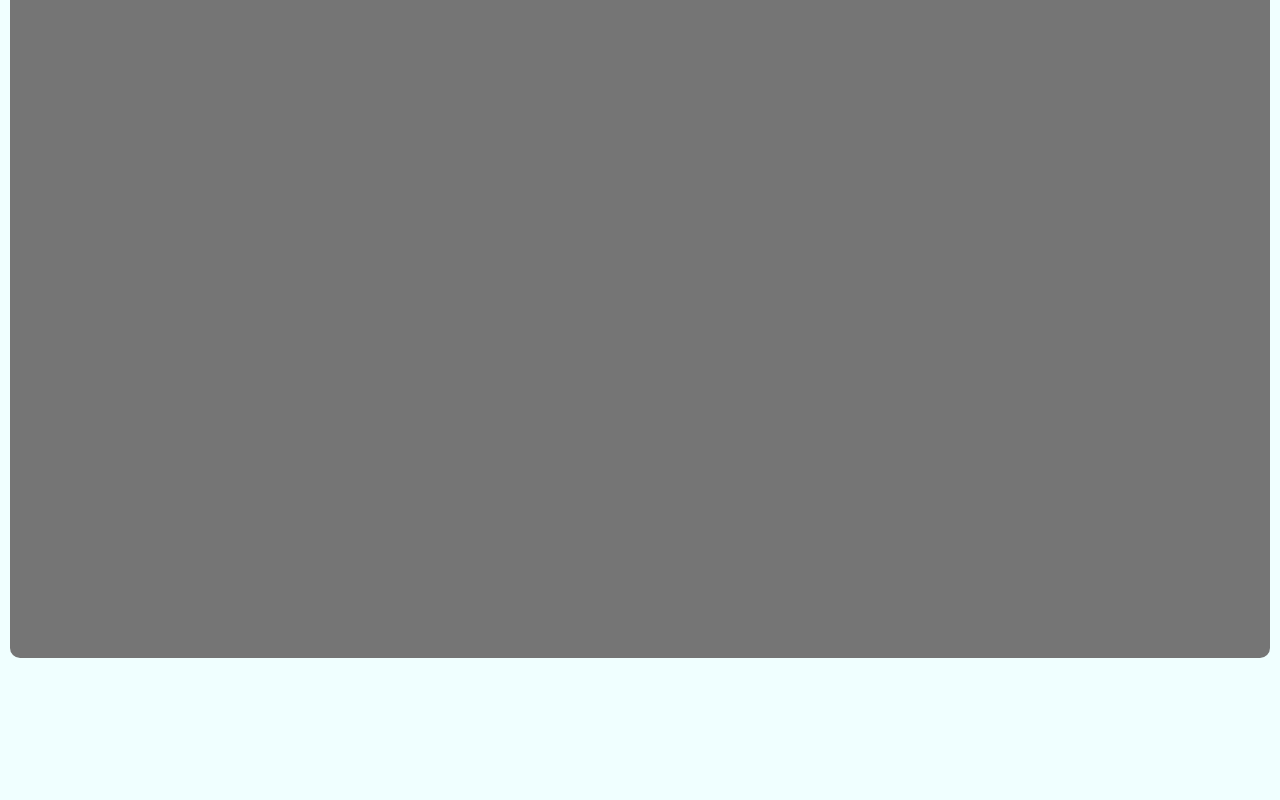
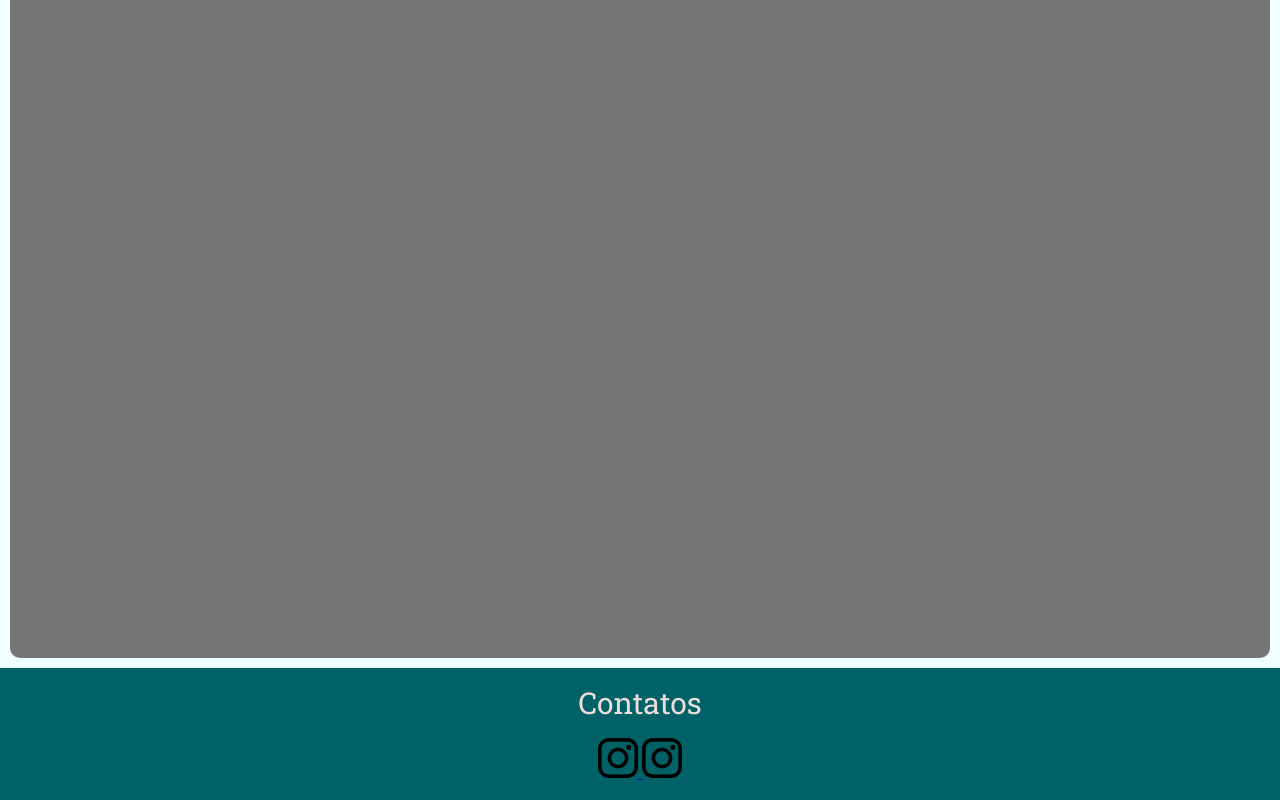
Before and after one commit to YuriBrag/Web-SobreMim-YuriBragine, a plain HTML site: page index.html in a window 1280 px wide. Shown: the part 310-1110 px from the top of the page. Before the commit the page ends 978 px from the top, so only its background shows below. Drawn offline with Linux system fonts and the light colour scheme.

Commit message:
create footer and link to instagram acount

```diff
--- /dev/null
+++ b/css/components/mainFooter.css
@@ -0,0 +1,4 @@
+.mainFooter {
+    background-color: #006266;
+    padding: 20px;
+}
--- /dev/null
+++ b/css/components/mainLogo.css
@@ -0,0 +1,5 @@
+.mainLogo {
+    margin-top: 20px;
+    max-width: 40px;
+    max-height: 40px;
+}
--- /dev/null
+++ b/css/components/mainSubtitle.css
@@ -0,0 +1,9 @@
+.mainSubtitle {
+    display: inline-flex;
+    font-size: 30px;
+    color: rgb(238, 221, 221);
+    align-items: center;
+}
+.mainSubtitle .contacts {
+    align-self: center;
+}
--- a/index.html
+++ b/index.html
@@ -14,6 +14,9 @@
         <link rel="stylesheet" href="css/components/mainBanner.css">
         <link rel="stylesheet" href="css/components/mainTitle.css">
         <link rel="stylesheet" href="css/components/mainButton.css">
+        <link rel="stylesheet" href="css/components/mainFooter.css">
+        <link rel="stylesheet" href="css/components/mainSubtitle.css">
+        <link rel="stylesheet" href="css/components/mainLogo.css">
     </head>
     <body>
         <header class="mainHeader">
@@ -28,4 +31,15 @@
         </section>
 
     </body>
+    <footer class="mainFooter">
+        <p class="mainSubtitle -contacts">Contatos</p>
+        <section class="contactsSection">
+            <a href="https://www.instagram.com/yuribragine/">
+                <img class="mainLogo" src="assets/img/logoInstagram.png" alt="Logo do instagram">
+            </a>
+            <a href="https://www.instagram.com/yuribragine/">
+                <img class="mainLogo" src="assets/img/logoInstagram.png" alt="Logo do instagram">
+            </a>
+        </section>
+    </footer>
 </html>
```
Also changed, not shown: assets/img/logoInstagram.png (added).
